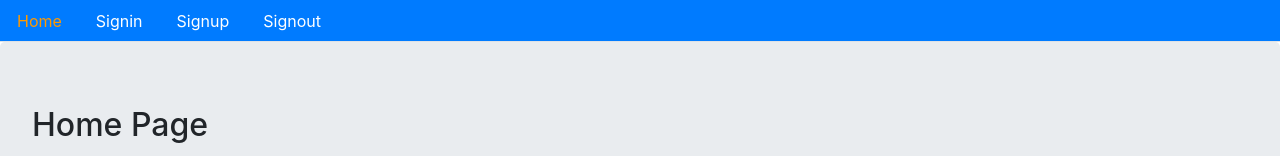
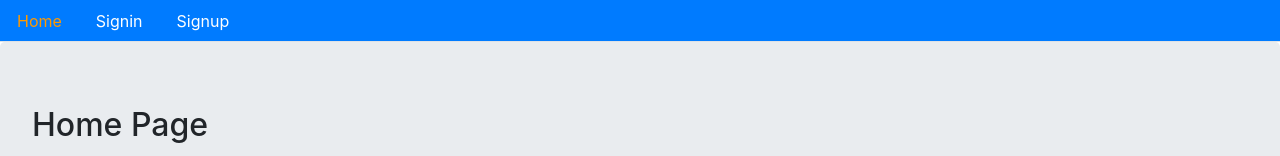
Before and after one commit to MnqobiSB/infinity-store-frontend, a React (Create React App) app: page / in a window 1280 px wide. Shown: the top 156 px of the page. Built offline with nearby package versions, Linux system fonts and the light colour scheme.

Commit message:
Show and hide signin signout links conditionally

```diff
--- a/src/auth/index.js
+++ b/src/auth/index.js
@@ -56,3 +56,15 @@ export const signout = (next) => {
 			.catch((err) => console.log(err));
 	}
 };
+
+export const isAuthenticated = () => {
+	if (typeof window == 'undefined') {
+		return false;
+	}
+
+	if (localStorage.getItem('jwt')) {
+		return JSON.parse(localStorage.getItem('jwt'));
+	} else {
+		return false;
+	}
+};
--- a/src/core/Menu.js
+++ b/src/core/Menu.js
@@ -1,6 +1,6 @@
-import React from 'react';
+import React, { Fragment } from 'react';
 import { Link, withRouter } from 'react-router-dom';
-import { signout } from '../auth';
+import { signout, isAuthenticated } from '../auth';
 
 const isActive = (history, path) => {
 	if (history.location.pathname === path) {
@@ -23,6 +23,8 @@ const Menu = ({ history }) => (
 				</Link>
 			</li>
 
+			{!isAuthenticated() && (
+				<Fragment>
 					<li className="nav-item">
 						<Link
 							className="nav-link"
@@ -42,7 +44,10 @@ const Menu = ({ history }) => (
 							Signup
 						</Link>
 					</li>
+				</Fragment>
+			)}
 
+			{isAuthenticated() && (
 				<li className="nav-item">
 					<span
 						className="nav-link"
@@ -56,6 +61,7 @@ const Menu = ({ history }) => (
 						Signout
 					</span>
 				</li>
+			)}
 		</ul>
 	</div>
 );
```
Lines whose indentation alone changed are shown as unchanged.
